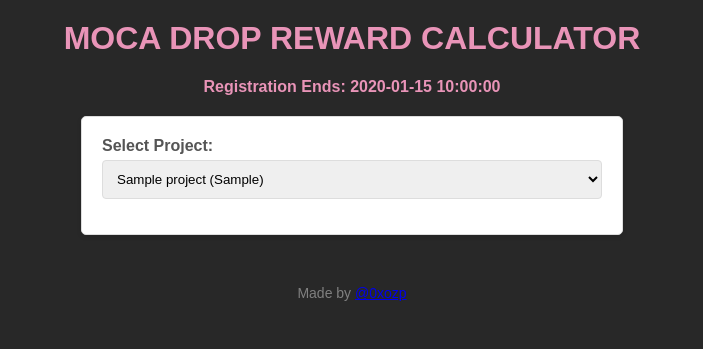
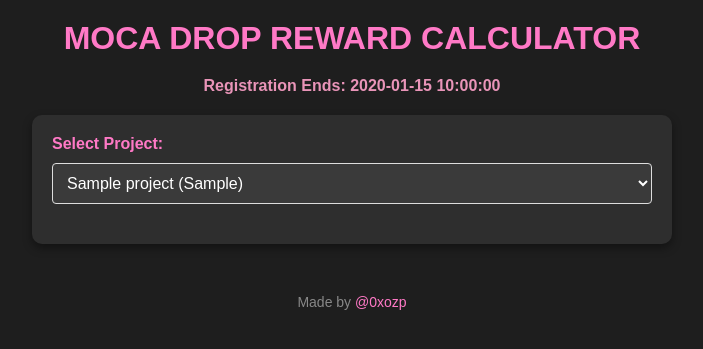
Before and after one commit to ozp3/Mocadrop-Calculator, a Flask app: template templates/index.html in a window 1280 px wide. Shown: the top 349 px of the page, without its empty margins (288-991 px from the left). Run offline with Flask 3, Linux system fonts and the light colour scheme; the template is opened without the code that fills it: most values are stand-ins (such as "Sample title", 1, 10 or a date in 2020).

Commit message:
Add files via upload

```diff
--- a/templates/index.html
+++ b/templates/index.html
@@ -6,74 +6,91 @@
     <title>Moca Drop Reward Calculator</title>
     <style>
       body {
-        font-family: Arial, sans-serif;
-        background-color: #282828;
+        font-family: 'Arial', sans-serif;
+        background-color: #1e1e1e;
         margin: 0;
         padding: 0;
-        color: #ffffff;
+        color: #f0f0f0;
       }
       h1 {
         text-align: center;
-        color: #e994b8;
-        margin-top: 20px;
+        color: #ff79c6;
+        margin: 20px;
         font-weight: bold;
         text-transform: uppercase;
       }
       form {
-        max-width: 500px;
+        max-width: 600px;
         margin: 20px auto;
         padding: 20px;
-        background-color: #fff;
-        border: 1px solid #ddd;
-        border-radius: 5px;
-        box-shadow: 0 2px 5px rgba(0, 0, 0, 0.1);
+        background-color: #2e2e2e;
+        border-radius: 10px;
+        box-shadow: 0 4px 10px rgba(0, 0, 0, 0.4);
         color: #333;
       }
       label {
         display: block;
         font-weight: bold;
-        margin-bottom: 5px;
-        color: #555;
+        margin-bottom: 10px;
+        color: #ff79c6;
       }
       input,
       select {
         width: 100%;
         padding: 10px;
-        margin-bottom: 15px;
+        margin-bottom: 20px;
         border: 1px solid #ddd;
         border-radius: 4px;
+        background-color: #3a3a3a;
         box-sizing: border-box;
+        font-size: 16px;
+        color: #fff;
       }
       input[readonly] {
-        background-color: #f0f0f0;
-        color: #666;
+        background-color: #444;
       }
       button {
         width: 100%;
-        padding: 10px;
-        background-color: #e994b8;
+        padding: 12px;
+        background-color: #ff79c6;
         color: #fff;
         border: none;
         border-radius: 4px;
-        font-size: 16px;
+        font-size: 18px;
+        font-weight: bold;
         cursor: pointer;
+        transition: background-color 0.3s ease;
       }
       button:hover {
-        background-color: #d683a5;
+        background-color: #e66bb6;
       }
       .tier-info {
+        margin: 15px 0;
+        padding: 15px;
+        background-color: #3a3a3a;
+        border-radius: 8px;
+        box-shadow: 0 2px 5px rgba(0, 0, 0, 0.2);
+      }
+      .tier-info p {
         margin: 10px 0;
-        padding: 10px;
-        background-color: #f9f9f9;
-        border: 1px solid #ddd;
-        border-radius: 5px;
-        color: #333;
+        font-size: 14px;
+        color: #ccc;
+      }
+      .tier-info strong {
+        color: #fff;
       }
       footer {
+        text-align: center;
         margin-top: 50px;
-        text-align: center;
         font-size: 14px;
-        color: gray;
+        color: #888;
+      }
+      footer a {
+        color: #ff79c6;
+        text-decoration: none;
+      }
+      footer a:hover {
+        text-decoration: underline;
       }
     </style>
   </head>
```
Also changed, not shown: other parts of templates/index.html (+12 -32 lines), routes.py (+1 -10 lines), services/project_service.py (+1 -36 lines). Lines whose indentation alone changed are shown as unchanged.
